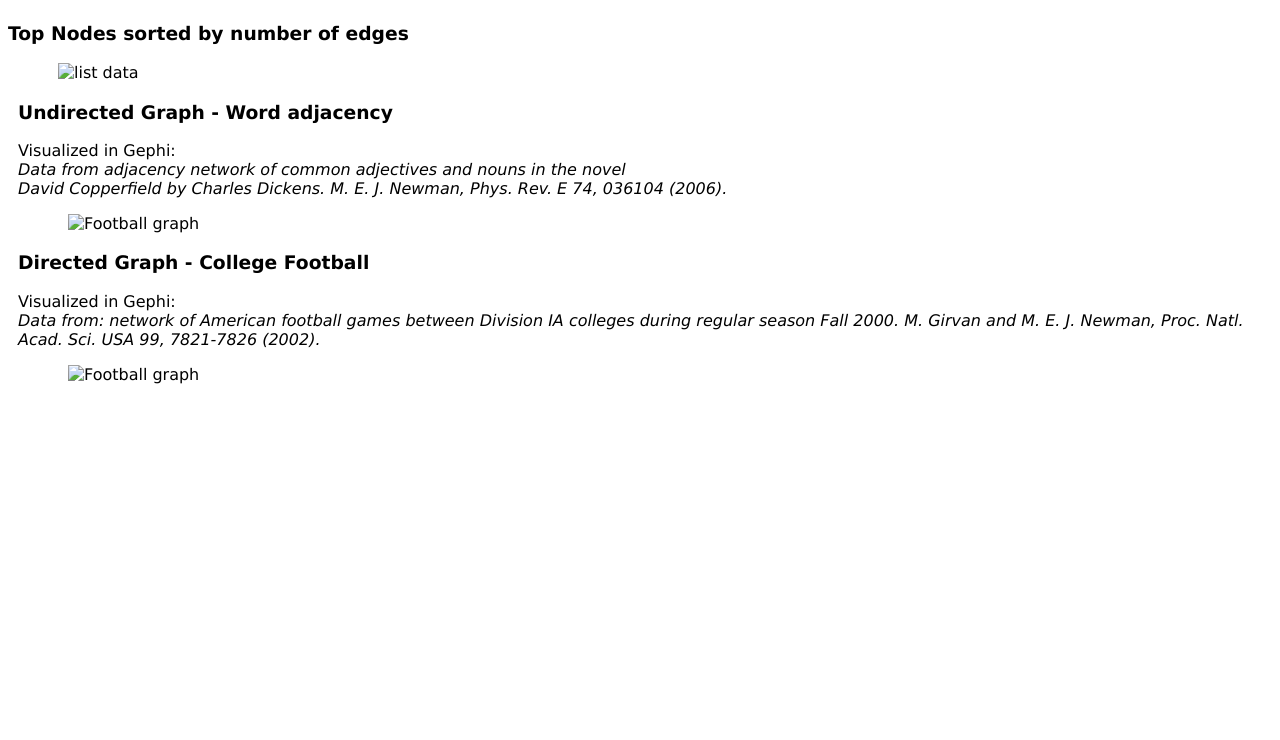
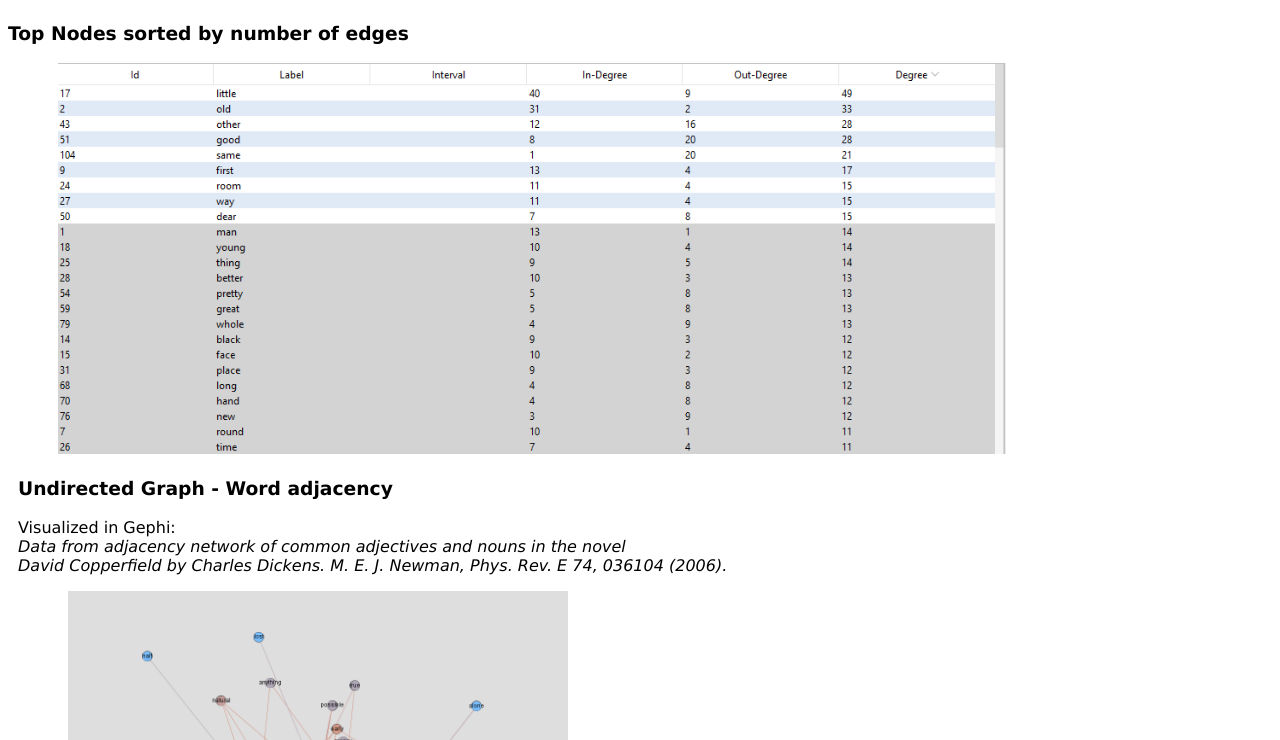
Before and after one commit to Werk17/Networks, a plain HTML site: page index.html in a window 1280 px wide. Shown: the part 760-1500 px from the top of the page. Before the commit the page ends 1152 px from the top, so only its background shows below. Drawn offline with nearby package versions, Linux system fonts and the light colour scheme; the site is published under a folder, as on GitHub Pages, so addresses that start at the root find nothing.

Commit message:
update image location

```diff
--- a/index.html
+++ b/index.html
@@ -30,18 +30,18 @@
   <svg width="960" height="600"></svg>
 
   <h3>Top Nodes sorted by number of edges</h3>
-  <img src="/Photos/Screenshot 2022-11-09 021542.png" alt="list data" style="width: 75%; margin-left: 50px">
+  <img src="Screenshot 2022-11-09 021542.png" alt="list data" style="width: 75%; margin-left: 50px">
 
   <div class="images">
     <h3>Undirected Graph - Word adjacency</h3>
     <p>Visualized in Gephi: <br>
     <i>Data from adjacency network of common adjectives and nouns in the novel <br> David Copperfield by Charles Dickens. M. E. J. Newman, Phys. Rev. E 74, 036104 (2006).</i> </p>
-    <img src="/Photos/wordAdjacency.png" alt="Football graph">
+    <img src="wordAdjacency.png" alt="Football graph">
 
     <h3>Directed Graph - College Football</h3>
     <p>Visualized in Gephi: <br>
       <i>Data from: network of American football games between Division IA colleges during regular season Fall 2000. M. Girvan and M. E. J. Newman, Proc. Natl. Acad. Sci. USA 99, 7821-7826 (2002).</i> </p>
-    <img src="/Photos/footballNetwork.png" alt="Football graph">
+    <img src="footballNetwork.png" alt="Football graph">
 
   </div>
 
```
Also changed, not shown: Screenshot 2022-11-09 021542.png (renamed from Photos/Screenshot 2022-11-09 021542.png), footballNetwork.png (renamed from Photos/footballNetwork.png), wordAdjacency.png (renamed from Photos/wordAdjacency.png).
